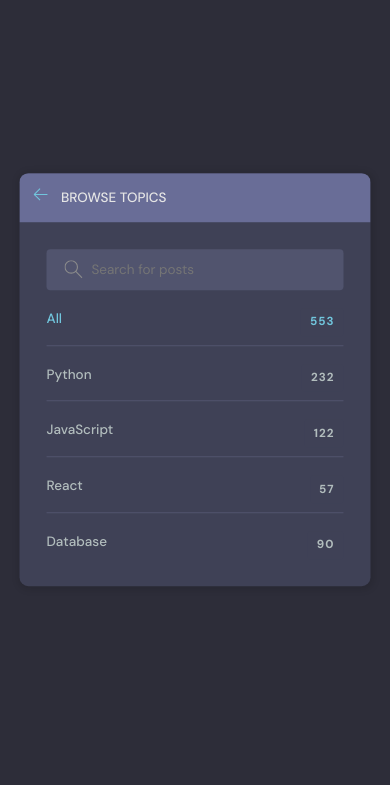
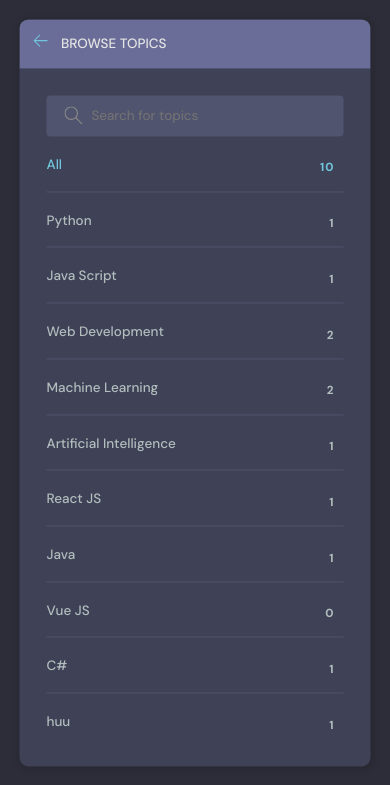
Before and after one commit to shansuvethan18/Django-learn, a Django app: page /topics/ in a window 390 px wide. Shown: the part 59-844 px from the top of the page. Run offline with Django 5.2, Linux system fonts and the light colour scheme; data comes from the database, SQL or seed files in the repository.

Commit message:
Mobile responsiveness-2  (Browse topics more and search for topic)

```diff
--- a/test_app/templates/test_app/topics.html
+++ b/test_app/templates/test_app/topics.html
@@ -4,7 +4,7 @@
     <div class="layout__box">
       <div class="layout__boxHeader">
         <div class="layout__boxTitle">
-          <a href="index.html">
+          <a href="{% url "home" %}">
             <svg
               version="1.1"
               xmlns="http://www.w3.org/2000/svg"
@@ -23,7 +23,7 @@
       </div>
 
       <div class="topics-page layout__body">
-        <form class="header__search">
+        <form action="" method="GET" class="header__search">
           <label>
             <svg
               version="1.1"
@@ -37,26 +37,20 @@
                 d="M32 30.586l-10.845-10.845c1.771-2.092 2.845-4.791 2.845-7.741 0-6.617-5.383-12-12-12s-12 5.383-12 12c0 6.617 5.383 12 12 12 2.949 0 5.649-1.074 7.741-2.845l10.845 10.845 1.414-1.414zM12 22c-5.514 0-10-4.486-10-10s4.486-10 10-10c5.514 0 10 4.486 10 10s-4.486 10-10 10z"
               ></path>
             </svg>
-            <input placeholder="Search for posts" />
+            <input name='q' placeholder="Search for topics" />
           </label>
         </form>
 
         <ul class="topics__list">
           <li>
-            <a href="/" class="active">All <span>553</span></a>
+            <a href="{% url 'topics' %}" class="active">All <span>{{topics.all.count}}</span></a>
           </li>
+          {% for topic in topics  %}
           <li>
-            <a href="/">Python <span>232</span></a>
+            <a href="{% url 'home' %}?q={{topic.name}}">{{topic.name}} <span>{{topic.room_set.all.count}}</span></a>
           </li>
-          <li>
-            <a href="/">JavaScript <span>122</span></a>
-          </li>
-          <li>
-            <a href="/">React <span>57</span></a>
-          </li>
-          <li>
-            <a href="/">Database <span>90</span></a>
-          </li>
+          {% endfor %}
+
         </ul>
       </div>
     </div>
--- a/test_app/views.py
+++ b/test_app/views.py
@@ -214,7 +214,9 @@ def updateUser(request):
     return render(request, 'test_app/update-user.html', context)
 
 def topicsPage(request):
-      return render(request, 'test_app/topics.html', {})
+      q = request.GET.get('q') if request.GET.get('q') != None else ''
+      topics= Topic.objects.filter(name__icontains=q)
+      return render(request, 'test_app/topics.html', {'topics':topics})
 
 def activityPage(request):
       return render(request, 'test_app/activity.html', {})
```
